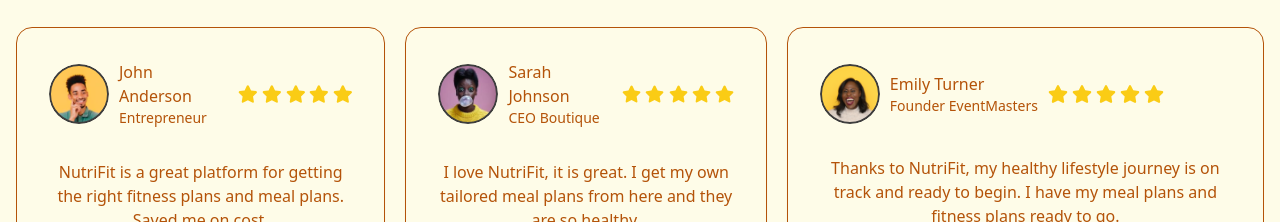
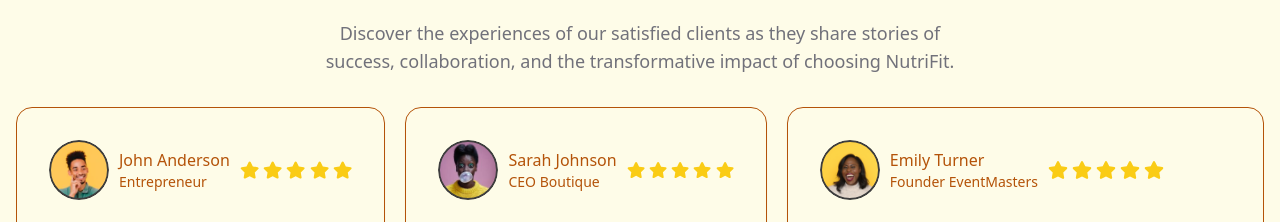
Before and after one commit to EngrCharles042/nutri-fit, a React (Vite) app: page / in a window 1280 px wide. Shown: the part 3585-3807 px from the top of the page. Built offline with nearby package versions, Linux system fonts and the light colour scheme.

Commit message:
update on the homepage

```diff
--- a/src/components/pages/homepage/Clients.jsx
+++ b/src/components/pages/homepage/Clients.jsx
@@ -31,7 +31,7 @@
               alt="John Anderson"
             />
             <div>
-              <div className="text-base text-left font-medium">
+              <div className="text-base text-left font-medium whitespace-nowrap">
                 John Anderson
               </div>
               <div className="text-sm text-left">Entrepreneur</div>
@@ -58,7 +58,7 @@
               alt="Sarah Johnson"
             />
             <div>
-              <div className="text-base text-left font-medium">
+              <div className="text-base text-left font-medium whitespace-nowrap">
                 Sarah Johnson
               </div>
               <div className="text-sm text-left">CEO Boutique</div>
@@ -85,7 +85,7 @@
               alt="Emily Turner"
             />
             <div>
-              <div className="text-base text-left font-medium">
+              <div className="text-base text-left font-medium whitespace-nowrap">
                 Emily Turner
               </div>
               <div className="text-sm text-left">Founder EventMasters</div>
--- a/src/components/pages/homepage/Featured.jsx
+++ b/src/components/pages/homepage/Featured.jsx
@@ -5,7 +5,7 @@
 export const Featured = () => {
   return (
     <div className="flex flex-col px-5">
-      <div className="self-center text-5xl font-bold text-teal-800 max-md:max-w-full max-md:text-4xl">
+      <div className="flex self-center text-5xl font-bold text-teal-800 max-md:max-w-full max-md:text-4xl">
         Our Featured Services
       </div>
       <div className="my-20 w-full max-md:mt-10 max-md:max-w-full">
@@ -17,7 +17,7 @@
                 srcSet={img5}
                 className="object-cover absolute inset-0 size-full"
               />
-              <div className="relative justify-center items-center top-[22rem] left-[10rem] rounded-none max-md:px-5 max-md:mt-10">
+              <div className="relative justify-center items-center top-[22rem] max-md:top-[15rem] left-[10rem] rounded-none max-md:px-5 max-md:mt-10">
                 {" "}
                 Meal Plans
               </div>
@@ -30,7 +30,7 @@
                 srcSet={img6}
                 className="object-cover absolute inset-0 size-full"
               />
-              <div className="relative justify-center items-center top-[22rem] left-[10rem] rounded-none max-md:px-5 max-md:mt-10">
+              <div className="relative justify-center items-center top-[22rem] max-md:top-[15rem] left-[10rem] rounded-none max-md:px-5 max-md:mt-10">
                 Exercises
               </div>
             </div>
@@ -42,7 +42,7 @@
                 srcSet={img7}
                 className="object-cover absolute inset-0 size-full"
               />
-              <div className="relative justify-center items-center top-[22rem] left-[5rem] rounded-none max-md:px-5 max-md:mt-10">
+              <div className="relative justify-center items-center top-[22rem] max-md:top-[15rem] left-[5rem] rounded-none max-md:px-5 max-md:mt-10">
                 Allergy-Friendly Recipes
               </div>
             </div>
--- a/src/components/pages/homepage/Why.jsx
+++ b/src/components/pages/homepage/Why.jsx
@@ -2,7 +2,7 @@
 
 export const Why = () => {
   return (
-    <div className="bg-red-500 bg-opacity-10 min-h-[631px]">
+    <div className="mt-20 bg-red-500 bg-opacity-10">
       <div className="text-5xl text-center py-20 font-bold text-teal-800">
         Why NutriFit?
       </div>
```
